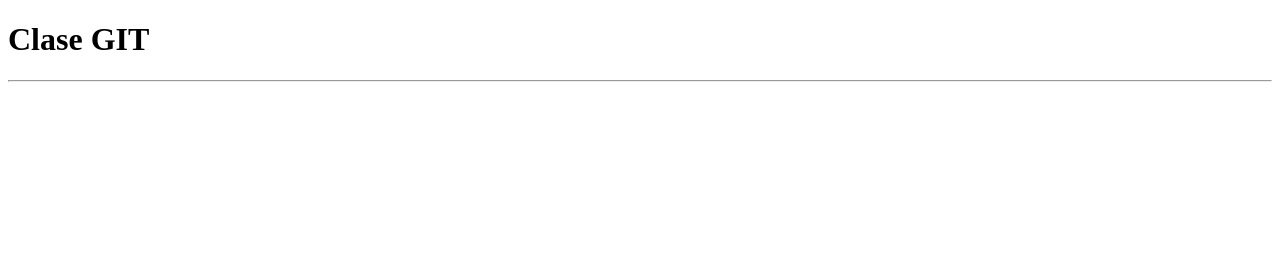
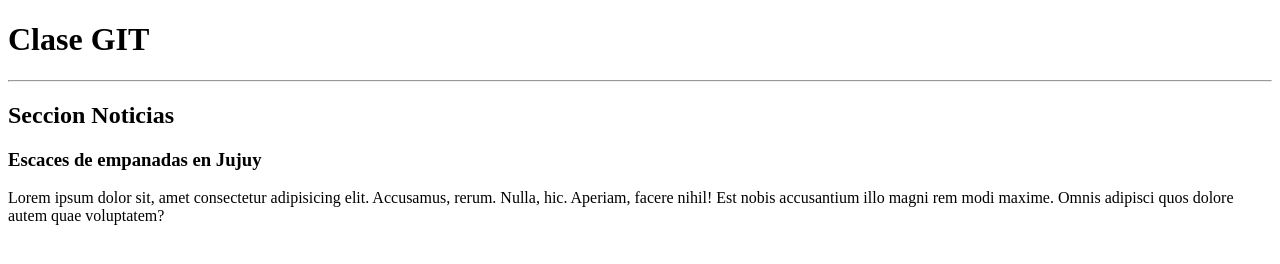
Before and after one commit to esebas/comision-33035, a plain HTML site: page index.html in a window 1280 px wide. Drawn offline with Linux system fonts and the light colour scheme.

Commit message:
agregue el main en el archivo

```diff
--- a/index.html
+++ b/index.html
@@ -15,5 +15,17 @@
 
     </header>
 
+    <main>
+        <section>
+            <h2>Seccion Noticias</h2>
+            <article>
+                <h3>Escaces de empanadas en Jujuy</h3>
+                <p>Lorem ipsum dolor sit, amet consectetur adipisicing elit. Accusamus, rerum. Nulla, hic.
+                    Aperiam, facere nihil! Est nobis accusantium illo magni rem modi maxime. Omnis
+                    adipisci quos dolore autem quae voluptatem?</p>
+            </article>
+        </section>
+    </main>
+
 </body>
 </html>
```
